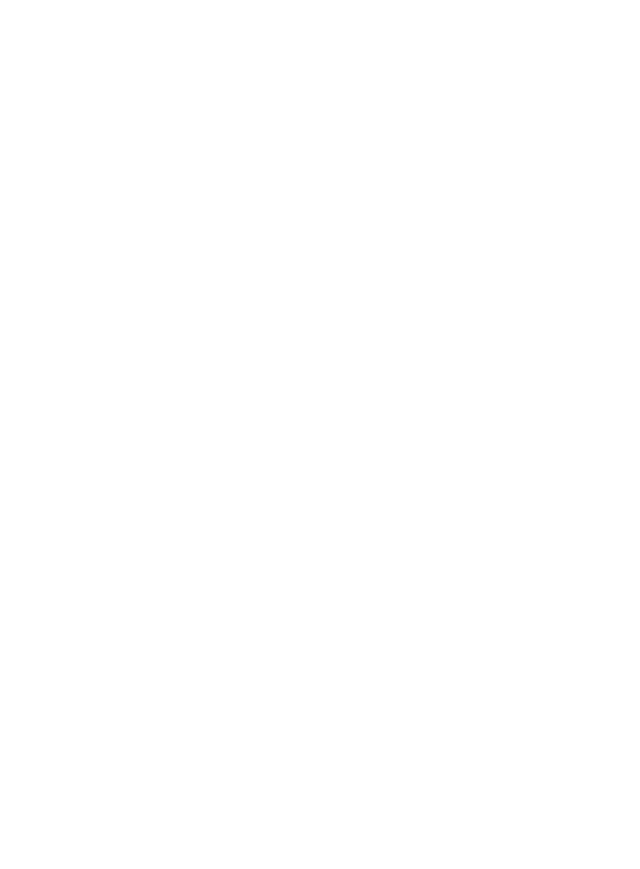
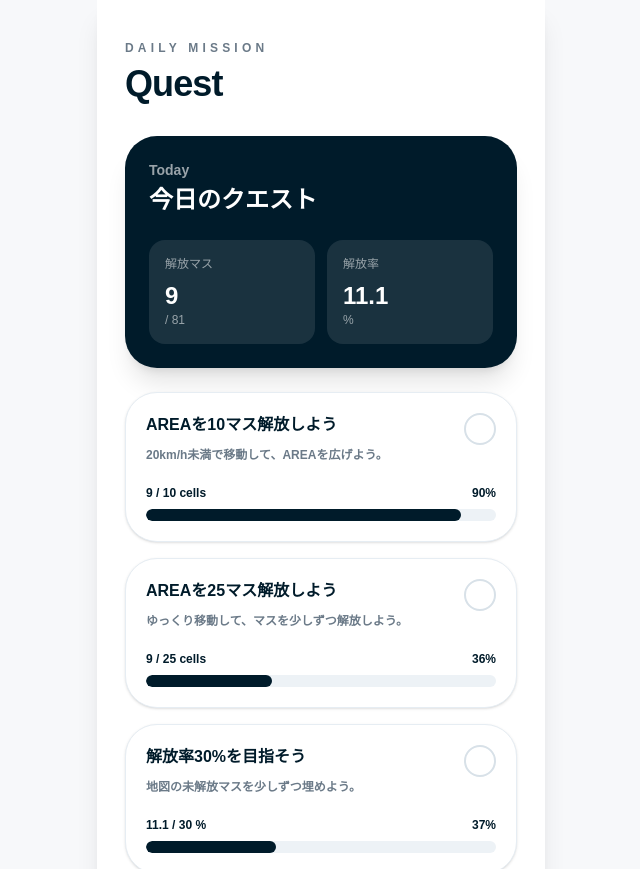
Before and after one commit to chxsedorf/area-app, a Next.js app: page / in a window 1280 px wide. Before the commit this address had no page. Shown: the top 869 px of the page, without its empty margins (319-959 px from the left). Before the commit the page ends 800 px from the top, so only its background shows below. Built offline with nearby package versions, Linux system fonts and the light colour scheme; no server answers.

Commit message:
Simplify AREA speed rule

```diff
--- a/app/page.tsx
+++ b/app/page.tsx
@@ -1,5 +1,142 @@
-import { redirect } from "next/navigation";
+"use client";
 
-export default function Home() {
-  redirect("/map");
+import BottomNav from "@/components/BottomNav";
+import { useArea } from "@/components/AreaProvider";
+
+type Quest = {
+  title: string;
+  description: string;
+  current: number;
+  target: number;
+  unit: string;
+};
+
+export default function QuestPage() {
+  const { revealedCount, totalCells, openedRate } = useArea();
+
+  const openedRateNumber = Number(openedRate);
+
+  const quests: Quest[] = [
+    {
+      title: "AREAを10マス解放しよう",
+      description: "20km/h未満で移動して、AREAを広げよう。",
+      current: revealedCount,
+      target: 10,
+      unit: "cells",
+    },
+    {
+      title: "AREAを25マス解放しよう",
+      description: "ゆっくり移動して、マスを少しずつ解放しよう。",
+      current: revealedCount,
+      target: 25,
+      unit: "cells",
+    },
+    {
+      title: "解放率30%を目指そう",
+      description: "地図の未解放マスを少しずつ埋めよう。",
+      current: openedRateNumber,
+      target: 30,
+      unit: "%",
+    },
+  ];
+
+  return (
+    <main className="min-h-screen bg-[#f7f8fa] text-[#001B2A]">
+      <div className="mx-auto flex min-h-screen max-w-md flex-col bg-white shadow-xl">
+        <section className="flex flex-1 flex-col px-7 pb-6 pt-10">
+          <div>
+            <p className="text-xs font-semibold tracking-[0.35em] text-[#6b7a88]">
+              DAILY MISSION
+            </p>
+            <h1 className="mt-2 text-4xl font-black tracking-tight">Quest</h1>
+          </div>
+
+          <div className="mt-8 rounded-[2rem] bg-[#001B2A] p-6 text-white shadow-xl">
+            <p className="text-sm font-semibold text-white/60">Today</p>
+            <h2 className="mt-1 text-2xl font-black">今日のクエスト</h2>
+
+            <div className="mt-6 grid grid-cols-2 gap-3">
+              <div className="rounded-2xl bg-white/10 p-4">
+                <p className="text-xs text-white/55">解放マス</p>
+                <p className="mt-2 text-2xl font-black">{revealedCount}</p>
+                <p className="text-xs text-white/55">/ {totalCells}</p>
+              </div>
+
+              <div className="rounded-2xl bg-white/10 p-4">
+                <p className="text-xs text-white/55">解放率</p>
+                <p className="mt-2 text-2xl font-black">{openedRate}</p>
+                <p className="text-xs text-white/55">%</p>
+              </div>
+            </div>
+          </div>
+
+          <div className="mt-6 space-y-4">
+            {quests.map((quest) => {
+              const progress = Math.min(
+                (quest.current / quest.target) * 100,
+                100
+              );
+
+              const isCompleted = quest.current >= quest.target;
+
+              return (
+                <div
+                  key={quest.title}
+                  className="rounded-[2rem] border border-[#e6edf3] bg-white p-5 shadow-sm"
+                >
+                  <div className="flex items-start justify-between gap-4">
+                    <div>
+                      <p className="text-base font-black">{quest.title}</p>
+                      <p className="mt-2 text-xs font-bold leading-5 text-[#6b7a88]">
+                        {quest.description}
+                      </p>
+                    </div>
+
+                    <div
+                      className={`flex h-8 w-8 shrink-0 items-center justify-center rounded-full text-sm font-black ${
+                        isCompleted
+                          ? "bg-[#001B2A] text-white"
+                          : "border-2 border-[#d8e1e8] text-[#9aa8b5]"
+                      }`}
+                    >
+                      {isCompleted ? "✓" : ""}
+                    </div>
+                  </div>
+
+                  <div className="mt-5">
+                    <div className="flex items-center justify-between text-xs font-black">
+                      <span>
+                        {Math.min(quest.current, quest.target).toFixed(
+                          quest.unit === "%" ? 1 : 0
+                        )}{" "}
+                        / {quest.target} {quest.unit}
+                      </span>
+                      <span>{progress.toFixed(0)}%</span>
+                    </div>
+
+                    <div className="mt-2 h-3 overflow-hidden rounded-full bg-[#edf2f6]">
+                      <div
+                        className="h-full rounded-full bg-[#001B2A] transition-all duration-500"
+                        style={{ width: `${progress}%` }}
+                      />
+                    </div>
+                  </div>
+                </div>
+              );
+            })}
+          </div>
+
+          <div className="mt-6 rounded-[2rem] bg-[#f3f6f8] p-5">
+            <p className="text-sm font-black">解放ルール</p>
+            <p className="mt-2 text-xs font-bold leading-6 text-[#6b7a88]">
+              AREAは時速20km未満で移動したマスだけ解放されます。
+              停止中と20km/h以上の移動では、AREAは解放されません。
+            </p>
+          </div>
+        </section>
+
+        <BottomNav active="quest" />
+      </div>
+    </main>
+  );
 }
--- a/app/profile/page.tsx
+++ b/app/profile/page.tsx
@@ -22,7 +22,6 @@
     <main className="min-h-screen bg-[#f7f8fa] text-[#001B2A]">
       <div className="mx-auto flex min-h-screen max-w-md flex-col bg-white shadow-xl">
         <section className="flex flex-1 flex-col px-7 pb-6 pt-10">
-          {/* Header */}
           <div>
             <p className="text-xs font-semibold tracking-[0.35em] text-[#6b7a88]">
               EXPLORER DATA
@@ -32,7 +31,6 @@
             </h1>
           </div>
 
-          {/* Profile Card */}
           <div className="mt-8 rounded-[2rem] bg-[#001B2A] p-6 text-white shadow-xl">
             <div className="flex items-center gap-4">
               <div className="flex h-16 w-16 items-center justify-center rounded-3xl bg-white text-2xl font-black text-[#001B2A]">
@@ -71,35 +69,33 @@
             </div>
           </div>
 
-          {/* Rule Card */}
           <div className="mt-6 rounded-[2rem] border border-[#e6edf3] bg-white p-5 shadow-sm">
             <p className="text-sm font-black">AREA Rule</p>
 
             <div className="mt-4 space-y-3">
               <div className="rounded-2xl bg-[#f3f6f8] p-4">
-                <p className="text-sm font-black">徒歩・ランニング</p>
+                <p className="text-sm font-black">0km/h</p>
                 <p className="mt-1 text-xs font-bold leading-5 text-[#6b7a88]">
-                  1〜18km/h：周囲100mのAREAを解放
+                  停止中はAREAは解放されません。
                 </p>
               </div>
 
               <div className="rounded-2xl bg-[#f3f6f8] p-4">
-                <p className="text-sm font-black">低速通過</p>
+                <p className="text-sm font-black">0km/h超〜20km/h未満</p>
                 <p className="mt-1 text-xs font-bold leading-5 text-[#6b7a88]">
-                  18〜20km/h：通過したマスのみ解放
+                  移動中として判定され、AREAのマスが解放されます。
                 </p>
               </div>
 
               <div className="rounded-2xl bg-[#f3f6f8] p-4">
-                <p className="text-sm font-black">高速移動</p>
+                <p className="text-sm font-black">20km/h以上</p>
                 <p className="mt-1 text-xs font-bold leading-5 text-[#6b7a88]">
-                  20km/h超：AREAは解放されません
+                  高速移動として判定され、AREAは解放されません。
                 </p>
               </div>
             </div>
           </div>
 
-          {/* Reset */}
           <div className="mt-6 rounded-[2rem] border border-red-100 bg-red-50 p-5">
             <p className="text-sm font-black text-red-950">開発用メニュー</p>
             <p className="mt-2 text-xs font-bold leading-5 text-red-900/70">
--- a/components/AreaProvider.tsx
+++ b/components/AreaProvider.tsx
@@ -158,6 +158,7 @@
 
 function saveRevealedCells(cells: Set<string>) {
   if (typeof window === "undefined") return;
+
   window.localStorage.setItem(STORAGE_KEY, JSON.stringify(Array.from(cells)));
 }
 
@@ -188,6 +189,7 @@
 
   useEffect(() => {
     if (!hasLoaded) return;
+
     saveRevealedCells(revealedCells);
   }, [revealedCells, hasLoaded]);
 
@@ -214,6 +216,7 @@
 
   const resetArea = useCallback(() => {
     const resetCells = new Set(initialRevealedCells);
+
     setRevealedCells(resetCells);
     saveRevealedCells(resetCells);
 
@@ -281,7 +284,7 @@
           setDistance((prevValue) => Number((prevValue + movedKm).toFixed(3)));
 
           if (rule.canReveal) {
-            const revealAmount = status === "human" ? 3 : 1;
+            const revealAmount = 3;
             const addedCount = revealCells(revealAmount);
 
             if (addedCount > 0) {
@@ -306,9 +309,9 @@
         }
 
         if (rule.canReveal) {
-          setMessage("20km/h以下で通過中。AREAのマスを解放しています。");
+          setMessage("20km/h未満で移動中。AREAのマスを解放しています。");
         } else {
-          setMessage("20km/hを超えているため、AREAは解放されません。");
+          setMessage("0km/h、または20km/h以上のため、AREAは解放されません。");
         }
       },
       (error) => {
--- a/lib/areaRules.ts
+++ b/lib/areaRules.ts
@@ -1,4 +1,4 @@
-export type MoveStatus = "stopped" | "human" | "slow_pass" | "fast" | "unknown";
+export type MoveStatus = "stopped" | "moving" | "fast" | "unknown";
 
 export type AreaRule = {
   status: MoveStatus;
@@ -11,33 +11,20 @@
 };
 
 export function judgeMoveStatus(speedKmh: number): MoveStatus {
-  if (speedKmh < 1) return "stopped";
-  if (speedKmh <= 18) return "human";
-  if (speedKmh <= 20) return "slow_pass";
+  if (speedKmh <= 0) return "stopped";
+  if (speedKmh < 20) return "moving";
   return "fast";
 }
 
 export function getAreaRule(status: MoveStatus): AreaRule {
-  if (status === "human") {
+  if (status === "moving") {
     return {
       status,
-      label: "徒歩・ランニング",
-      openRangeLabel: "周囲100m解放",
+      label: "移動中",
+      openRangeLabel: "AREA解放中",
       revealRadiusMeters: 100,
       gridRevealRange: 2,
       areaGainKm2: 0.006,
-      canReveal: true,
-    };
-  }
-
-  if (status === "slow_pass") {
-    return {
-      status,
-      label: "低速通過",
-      openRangeLabel: "通過マスのみ解放",
-      revealRadiusMeters: 25,
-      gridRevealRange: 0,
-      areaGainKm2: 0.001,
       canReveal: true,
     };
   }
```
